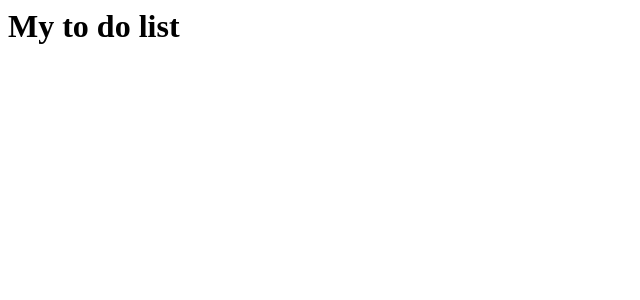
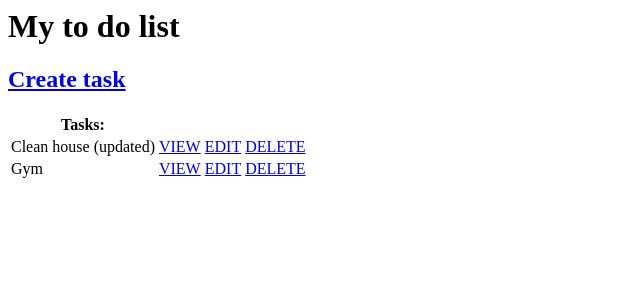
Before and after one commit to Vinimolz/To-do-list, a Django app: page / in a window 1280 px wide. Shown: the top 300 px of the page, without its empty margins (0-640 px from the left). Run offline with Django 4.2, Linux system fonts and the light colour scheme; data comes from the database, SQL or seed files in the repository; both versions use the stored data as it was after the commit.

Commit message:
Implemented all CRUD operations

```diff
--- /dev/null
+++ b/base/templates/base/task.html
@@ -0,0 +1 @@
+<h1>Task: {{object}}</h1>
--- a/base/templates/base/task_list.html
+++ b/base/templates/base/task_list.html
@@ -1 +1,18 @@
 <h1>My to do list</h1>
+<h2><a href="{% url 'create-task' %}">Create task</a></h2>
+<table>
+    <tr>
+        <th>Tasks:</th>
+        <th></th>
+    </tr>
+    {% for task in tasks %}
+    <tr>
+        <td>{{ task.title }}</td>
+        <td><a href="{% url 'task' task.id %}">VIEW</a></td>
+        <td><a href="{% url 'update-task' task.id %}">EDIT</a></td>
+        <td><a href="{% url 'delete-task' task.id %}">DELETE</a></td>
+    </tr>
+    {% empty %}
+    <h3>No items in list</h3>
+    {% endfor %}
+</table>
--- a/base/urls.py
+++ b/base/urls.py
@@ -1,6 +1,10 @@
 from django.urls import path
-from .views import TaskList
+from .views import TaskList, TaskDetail, TaskCreate, TaskUpdate, TaskDelete
 
 urlpatterns = [
-    path('', TaskList.as_view(), name='task'),
+    path('', TaskList.as_view(), name='tasks'),
+    path('task/<int:pk>/', TaskDetail.as_view(), name='task'),
+    path('create-task/', TaskCreate.as_view(), name='create-task'),
+    path('update-task/<int:pk>/', TaskUpdate.as_view(), name='update-task'),
+    path('delete-task/<int:pk>/', TaskDelete.as_view(), name='delete-task'),
 ]
--- a/base/views.py
+++ b/base/views.py
@@ -1,7 +1,31 @@
 from django.shortcuts import render
 from django.http import HttpResponse
 from django.views.generic.list import ListView
+from django.views.generic.detail import DetailView
+from django.views.generic.edit import CreateView, UpdateView, DeleteView
+from django.urls import reverse_lazy
 from .models import Task
 
 class TaskList(ListView):
     model = Task
+    context_object_name = 'tasks'
+
+class TaskDetail(DetailView):
+    model = Task
+    context_object_name = 'task'
+    template_name = 'base/task.html'
+
+class TaskCreate(CreateView):
+    model = Task
+    fields = '__all__'
+    success_url = reverse_lazy('tasks')
+
+class TaskUpdate(UpdateView):
+    model = Task
+    fields = '__all__'
+    success_url = reverse_lazy('tasks')
+
+class TaskDelete(DeleteView):
+    model = Task
+    context_object_name = 'task'
+    success_url = reverse_lazy('tasks')
```
Also changed, not shown: base/templates/base/task_confirm_delete.html (added, +10 -0 lines), base/templates/base/task_form.html (added, +7 -0 lines), db.sqlite3.
